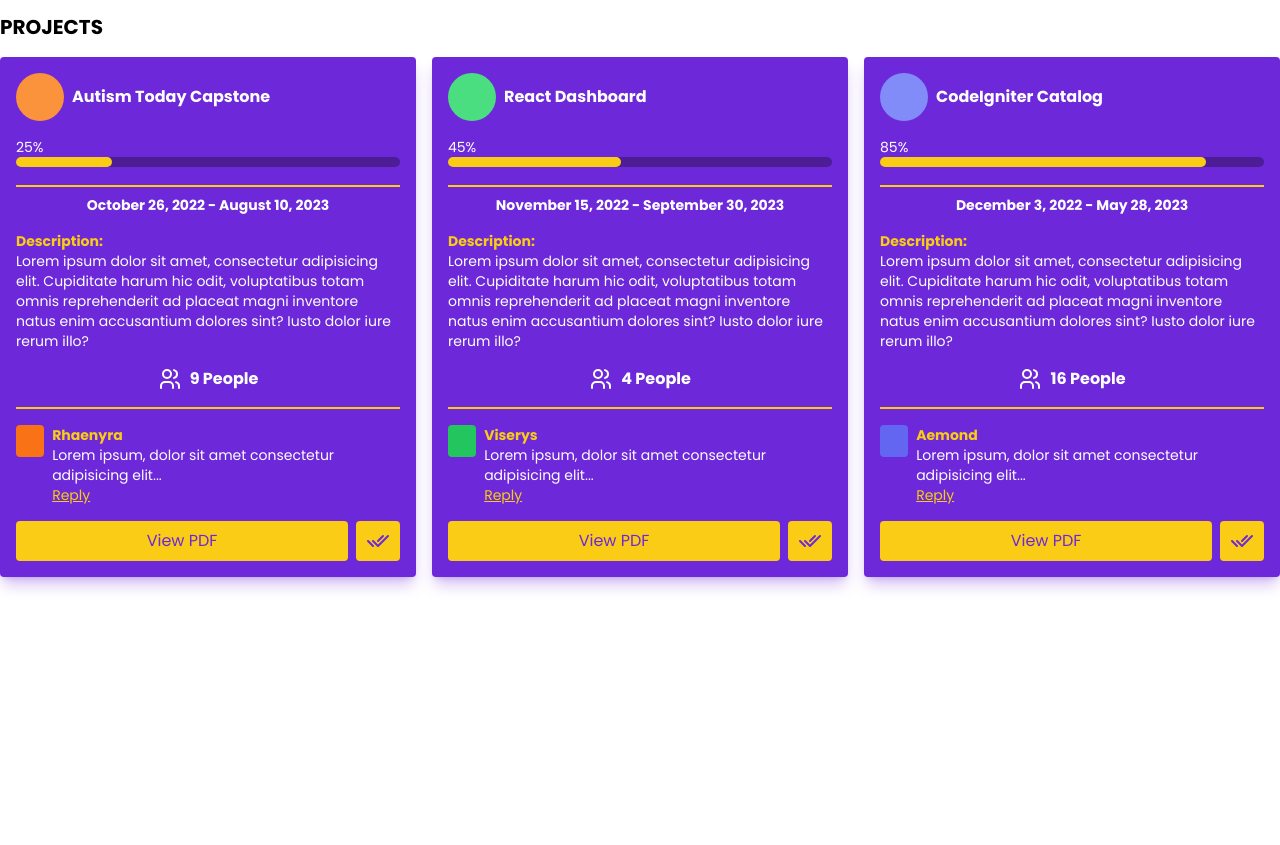
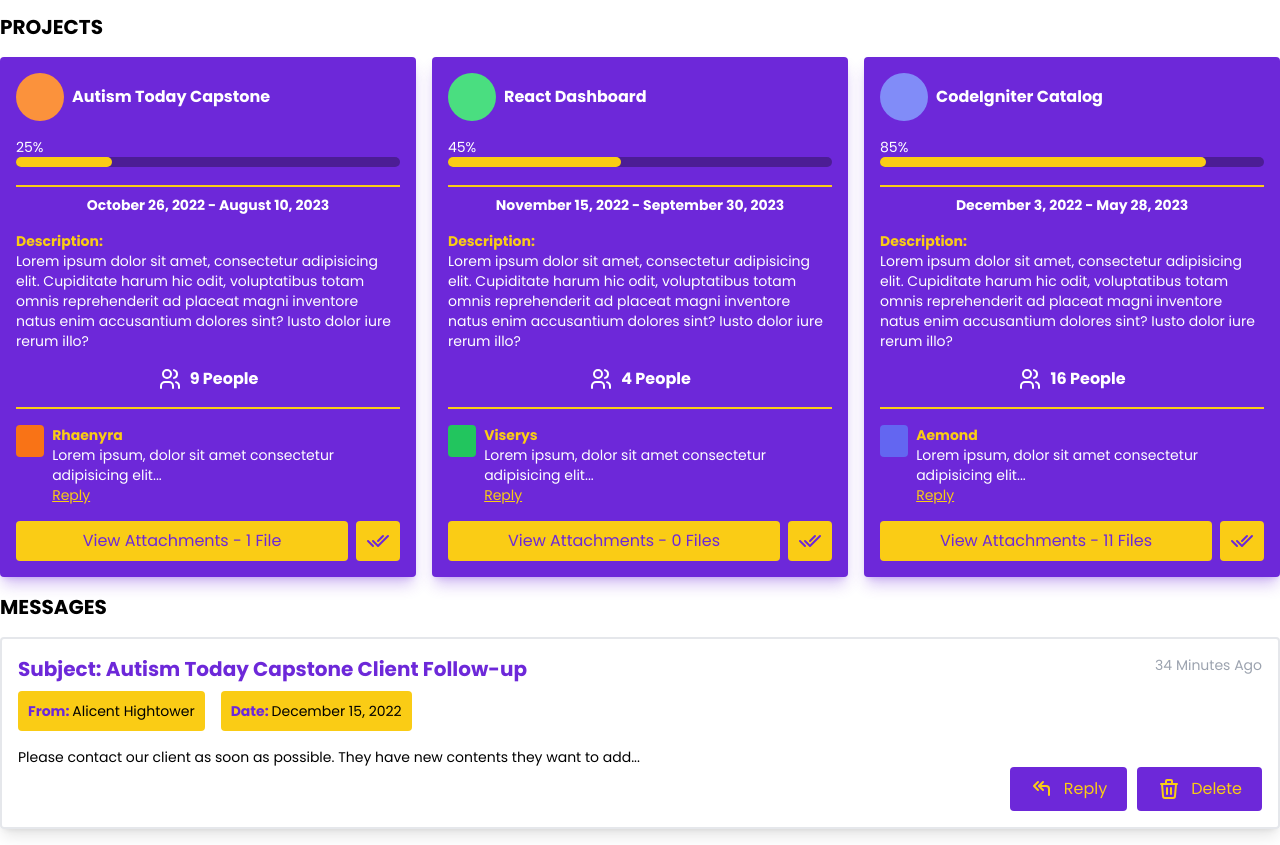
Before and after one commit to JCrucillo2/tailwind-dashboard, a website: page index.html in a window 1280 px wide. Shown: the part 91-936 px from the top of the page. Before the commit the page ends 800 px from the top, so only its background shows below. Drawn offline with Linux system fonts and the light colour scheme.

Commit message:
Added first message and edited some words in card section

```diff
--- a/index.html
+++ b/index.html
@@ -209,7 +209,7 @@
                   accusantium dolores sint? Iusto dolor iure rerum illo?
                 </p>
                 <div
-                  class="flex align-center gap-2 mb-4 border-b-2 border-yellow-400 justify-center"
+                  class="flex content-center gap-2 mb-4 border-b-2 border-yellow-400 justify-center"
                 >
                   <svg
                     xmlns="http://www.w3.org/2000/svg"
@@ -232,7 +232,7 @@
                   <p class="mb-4 font-bold">9 People</p>
                 </div>
 
-                <div class="mb-4 flex align-center gap-2">
+                <div class="mb-4 flex content-center gap-2">
                   <div class="rounded w-8 h-8 bg-orange-500"></div>
                   <div class="text-sm">
                     <p class="font-bold text-yellow-400">Rhaenyra</p>
@@ -250,7 +250,7 @@
                   <a
                     class="block bg-yellow-400 text-violet-700 hover:bg-yellow-500/90 transition px-2.5 py-2 rounded text-center w-full"
                     href="#"
-                    >View PDF</a
+                    >View Attachments - 1 File</a
                   >
                   <a
                     class="block bg-yellow-400 text-violet-700 hover:bg-yellow-500/90 transition px-2.5 py-2 rounded text-center"
@@ -311,7 +311,7 @@
                   accusantium dolores sint? Iusto dolor iure rerum illo?
                 </p>
                 <div
-                  class="flex align-center gap-2 mb-4 border-b-2 border-yellow-400 justify-center"
+                  class="flex content-center gap-2 mb-4 border-b-2 border-yellow-400 justify-center"
                 >
                   <svg
                     xmlns="http://www.w3.org/2000/svg"
@@ -334,7 +334,7 @@
                   <p class="mb-4 font-bold">4 People</p>
                 </div>
 
-                <div class="mb-4 flex align-center gap-2">
+                <div class="mb-4 flex content-center gap-2">
                   <div class="rounded w-8 h-8 bg-green-500"></div>
                   <div class="text-sm">
                     <p class="font-bold text-yellow-400">Viserys</p>
@@ -350,9 +350,9 @@
 
                 <div class="flex gap-2">
                   <a
-                    class="block bg-yellow-400 text-violet-700 hover:bg-yellow-500/90 transition px-2.5 py-2 rounded text-center w-full"
+                    class="block bg-yellow-400 text-violet-700 hover:bg-yellow-500/90 transition px-2.5 py-2 rounded text-center w-full cursor-not-allowed"
                     href="#"
-                    >View PDF</a
+                    >View Attachments - 0 Files</a
                   >
                   <a
                     class="block bg-yellow-400 text-violet-700 hover:bg-yellow-500/90 transition px-2.5 py-2 rounded text-center"
@@ -413,7 +413,7 @@
                   accusantium dolores sint? Iusto dolor iure rerum illo?
                 </p>
                 <div
-                  class="flex align-center gap-2 mb-4 border-b-2 border-yellow-400 justify-center"
+                  class="flex content-center gap-2 mb-4 border-b-2 border-yellow-400 justify-center"
                 >
                   <svg
                     xmlns="http://www.w3.org/2000/svg"
@@ -436,7 +436,7 @@
                   <p class="mb-4 font-bold">16 People</p>
                 </div>
 
-                <div class="mb-4 flex align-center gap-2">
+                <div class="mb-4 flex content-center gap-2">
                   <div class="rounded w-8 h-8 bg-indigo-500"></div>
                   <div class="text-sm">
                     <p class="font-bold text-yellow-400">Aemond</p>
@@ -454,7 +454,7 @@
                   <a
                     class="block bg-yellow-400 text-violet-700 hover:bg-yellow-500/90 transition px-2.5 py-2 rounded text-center w-full"
                     href="#"
-                    >View PDF</a
+                    >View Attachments - 11 Files</a
                   >
                   <a
                     class="block bg-yellow-400 text-violet-700 hover:bg-yellow-500/90 transition px-2.5 py-2 rounded text-center"
@@ -479,6 +479,94 @@
               </div>
             </section>
           </div>
+
+          <h2 class="text-xl uppercase font-bold my-4">Messages</h2>
+
+          <!-- messages section -->
+          <div>
+            <!-- message 1 -->
+            <div class="shadow-lg p-4 rounded border-2 border-gray-200 mb-4">
+              <div class="mb-4">
+                <div class="flex content-center justify-between">
+                  <p class="font-bold text-violet-700 text-xl mb-2">
+                    Subject: Autism Today Capstone Client Follow-up
+                  </p>
+                  <p class="text-sm text-gray-400">34 Minutes Ago</p>
+                </div>
+                <div class="flex content-center gap-4">
+                  <p class="text-sm bg-yellow-400 p-2.5 rounded">
+                    <span class="font-bold text-violet-700">From: </span>Alicent
+                    Hightower
+                  </p>
+                  <p class="text-sm bg-yellow-400 p-2.5 rounded">
+                    <span class="font-bold text-violet-700">Date: </span>
+                    December 15, 2022
+                  </p>
+                </div>
+              </div>
+
+              <!-- excerpt -->
+              <div>
+                <p class="text-sm">
+                  Please contact our client as soon as possible. They have new
+                  contents they want to add...
+                </p>
+              </div>
+
+              <!-- buttons -->
+              <div class="flex content-center justify-end gap-2.5">
+                <a
+                  class="flex content-center gap-2.5 transition hover:bg-yellow-400 hover:text-violet-700 bg-violet-700 text-yellow-400 px-5 py-2.5 rounded"
+                  href="#"
+                >
+                  <svg
+                    xmlns="http://www.w3.org/2000/svg"
+                    class="icon icon-tabler icon-tabler-corner-up-left-double"
+                    width="24"
+                    height="24"
+                    viewBox="0 0 24 24"
+                    stroke-width="2"
+                    stroke="currentColor"
+                    fill="none"
+                    stroke-linecap="round"
+                    stroke-linejoin="round"
+                  >
+                    <path stroke="none" d="M0 0h24v24H0z" fill="none"></path>
+                    <path d="M19 18v-6a3 3 0 0 0 -3 -3h-7"></path>
+                    <path d="M13 13l-4 -4l4 -4m-5 8l-4 -4l4 -4"></path>
+                  </svg>
+                  Reply</a
+                >
+                <a
+                  class="flex content-center gap-2.5 transition hover:bg-yellow-400 hover:text-violet-700 bg-violet-700 text-yellow-400 px-5 py-2.5 rounded"
+                  href="#"
+                >
+                  <svg
+                    xmlns="http://www.w3.org/2000/svg"
+                    class="icon icon-tabler icon-tabler-trash"
+                    width="24"
+                    height="24"
+                    viewBox="0 0 24 24"
+                    stroke-width="2"
+                    stroke="currentColor"
+                    fill="none"
+                    stroke-linecap="round"
+                    stroke-linejoin="round"
+                  >
+                    <path stroke="none" d="M0 0h24v24H0z" fill="none"></path>
+                    <line x1="4" y1="7" x2="20" y2="7"></line>
+                    <line x1="10" y1="11" x2="10" y2="17"></line>
+                    <line x1="14" y1="11" x2="14" y2="17"></line>
+                    <path
+                      d="M5 7l1 12a2 2 0 0 0 2 2h8a2 2 0 0 0 2 -2l1 -12"
+                    ></path>
+                    <path d="M9 7v-3a1 1 0 0 1 1 -1h4a1 1 0 0 1 1 1v3"></path>
+                  </svg>
+                  Delete</a
+                >
+              </div>
+            </div>
+          </div>
         </div>
       </div>
     </main>
```
Also changed, not shown: css/styles.css.
